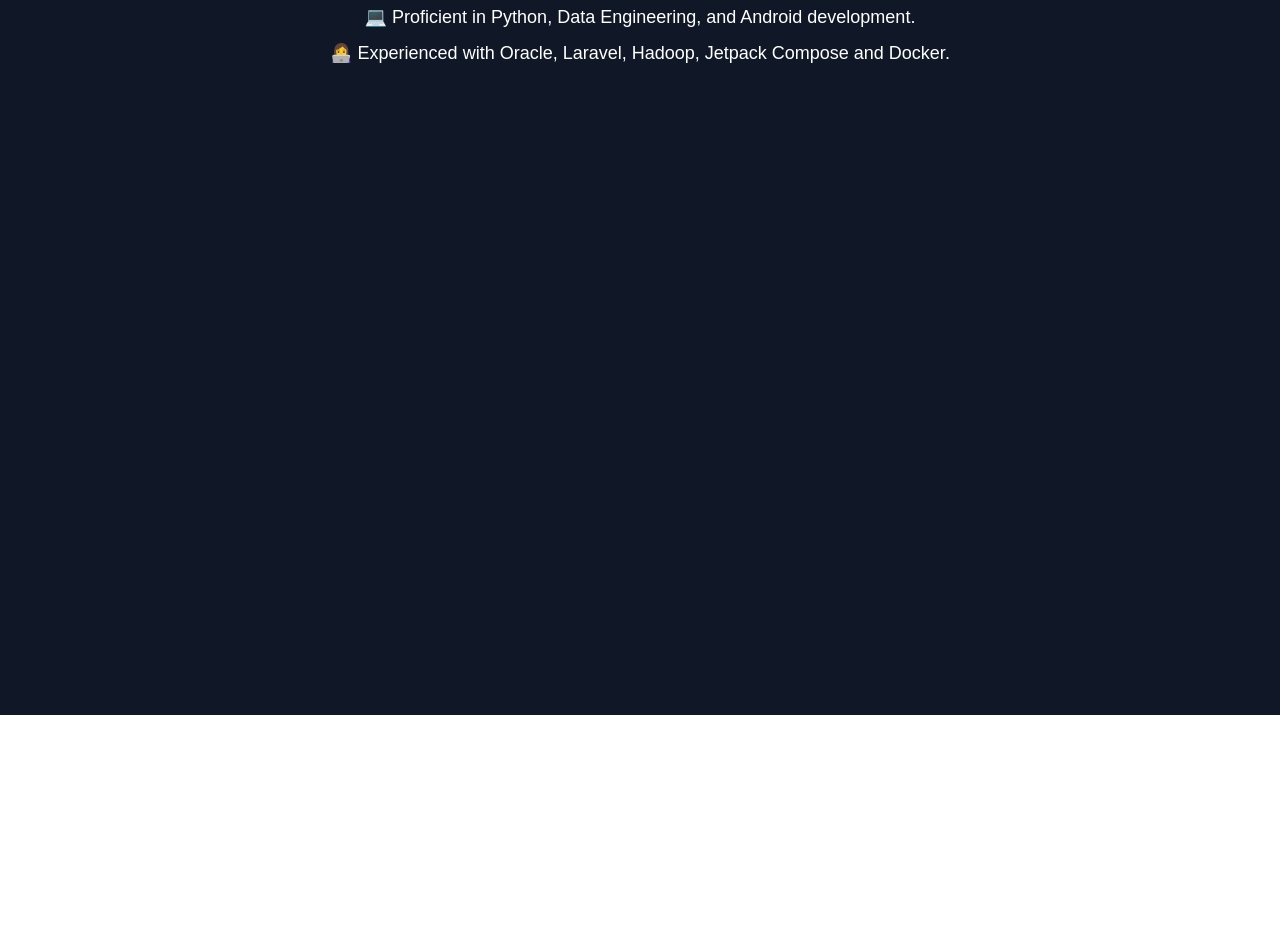
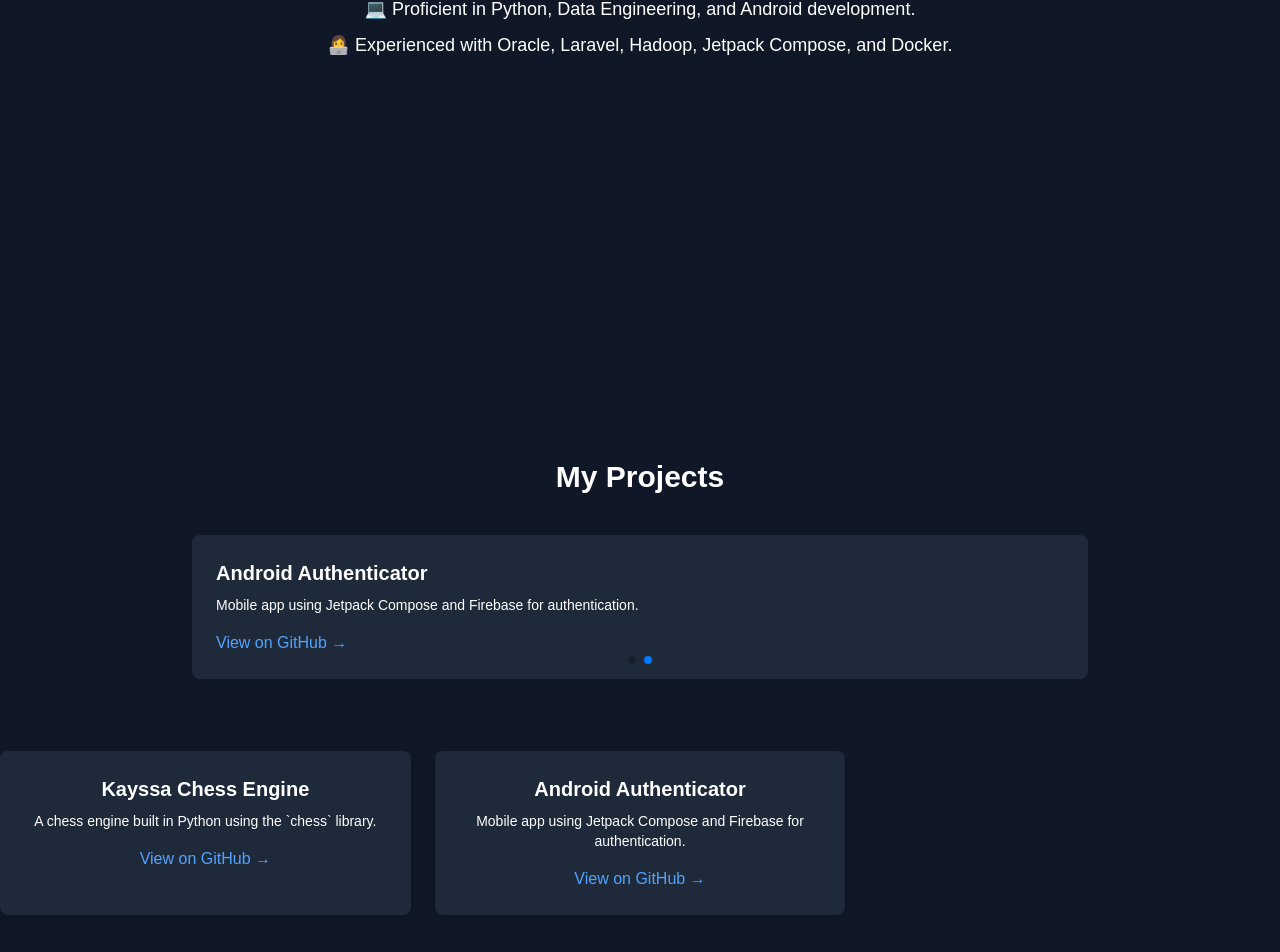
Before and after one commit to DeporS/portfolio, a Next.js app in the folder my-portfolio/: page / in a window 1280 px wide. Shown: the part 885-1837 px from the top of the page. Before the commit the page ends 1600 px from the top, so only its background shows below. Built offline with nearby package versions, Linux system fonts and the light colour scheme.

Commit message:
Add projects

```diff
--- a/my-portfolio/app/page.tsx
+++ b/my-portfolio/app/page.tsx
@@ -1,5 +1,6 @@
 import Image from "next/image";
-import About from "@/components/About";
+import AnimatedSection from "@/components/AnimatedSection";
+import Projects from "@/components/Projects";
 
 export default function Home() {
   return (
@@ -9,7 +10,7 @@ export default function Home() {
           Hi, I'm Krzysztof Matyla 👋
         </h1>
         <p className="text-lg sm:text-xl mt-4">
-          Python & Android Developer | Data Engineer
+          Data Engineer | Python & Android Developer
         </p>
         <div className="mt-6 flex gap-4">
           <a className="px-6 py-2 bg-blue-500 rounded-lg">CV</a>
@@ -22,8 +23,17 @@ export default function Home() {
         </div>
       </section>
 
-      <div>
-        <About />
+      <div className="flex flex-col items-center gap-100">
+        <AnimatedSection
+          id="aboutMe"
+          title="About Me"
+          content={[
+            "🎓 Computer Science Bachelor's student at Poznań University of Technology.",
+            "💻 Proficient in Python, Data Engineering, and Android development.",
+            "👩‍💻 Experienced with Oracle, Laravel, Hadoop, Jetpack Compose, and Docker.",
+          ]}
+        />
+        <Projects />
       </div>
     </main>
   );
--- a/my-portfolio/components/About.tsx
+++ b/my-portfolio/components/About.tsx
@@ -34,14 +34,14 @@ const About = () => {
       }`}
     >
       <h2 className="text-3xl font-bold">About Me</h2>
-      <p className="text-xl mt-4">
+      <p className="text-sm sm:text-lg mt-2">
         🎓 Computer Science Bachelor's student at Poznań University of
         Technology.
       </p>
-      <p className="text-lg mt-2">
+      <p className="text-sm sm:text-lg mt-2">
         💻 Proficient in Python, Data Engineering, and Android development.
       </p>
-      <p className="text-lg mt-2">
+      <p className="text-sm sm:text-lg mt-2">
         👩‍💻 Experienced with Oracle, Laravel, Hadoop, Jetpack Compose and Docker.
       </p>
     </section>
--- /dev/null
+++ b/my-portfolio/components/AnimatedSection.tsx
@@ -0,0 +1,51 @@
+// components/AnimatedSection.tsx
+"use client";
+
+import { useState, useEffect } from "react";
+
+interface AnimatedSectionProps {
+  id: string;
+  title: string;
+  content: string[];
+}
+
+const AnimatedSection = ({ id, title, content }: AnimatedSectionProps) => {
+  const [isVisible, setIsVisible] = useState(false);
+
+  useEffect(() => {
+    const observer = new IntersectionObserver(
+      (entries) => {
+        const [entry] = entries;
+        if (entry.isIntersecting) {
+          setIsVisible(true);
+        }
+      },
+      { threshold: 0.1 }
+    );
+
+    const section = document.getElementById(id);
+    if (section) {
+      observer.observe(section);
+    }
+
+    return () => observer.disconnect();
+  }, [id]);
+
+  return (
+    <section
+      id={id}
+      className={`text-white flex flex-col items-center text-center px-4 transition-all duration-2000 ${
+        isVisible ? "opacity-100 animate-fadeIn" : "opacity-0"
+      }`}
+    >
+      <h2 className="text-2xl sm:text-3xl font-bold">{title}</h2>
+      {content.map((paragraph, index) => (
+        <p key={index} className="text-sm sm:text-lg mt-2">
+          {paragraph}
+        </p>
+      ))}
+    </section>
+  );
+};
+
+export default AnimatedSection;
--- /dev/null
+++ b/my-portfolio/components/Projects.tsx
@@ -0,0 +1,104 @@
+// components/Projects.tsx
+"use client";
+
+import { useState, useEffect } from "react";
+import { Swiper, SwiperSlide } from "swiper/react";
+import { Pagination, Navigation, Autoplay } from "swiper/modules";
+import "swiper/css";
+import "swiper/css/pagination";
+import "swiper/css/navigation";
+
+const projects = [
+  {
+    name: "Kayssa Chess Engine",
+    description: "A chess engine built in Python using the `chess` library.",
+    link: "https://github.com/DeporS/kayssa",
+  },
+  {
+    name: "Android Authenticator",
+    description:
+      "Mobile app using Jetpack Compose and Firebase for authentication.",
+    link: "https://github.com/DeporS/android-auth",
+  },
+];
+
+const Projects = () => {
+  const [isVisible, setIsVisible] = useState(false);
+
+  useEffect(() => {
+    const observer = new IntersectionObserver(
+      (entries) => {
+        const [entry] = entries;
+        if (entry.isIntersecting) {
+          setIsVisible(true);
+        }
+      },
+      { threshold: 0.1 }
+    );
+
+    const section = document.getElementById("projects");
+    if (section) {
+      observer.observe(section);
+    }
+
+    return () => observer.disconnect();
+  }, []);
+
+  return (
+    <section
+      id="projects"
+      className={`text-white h-screen flex flex-col items-center text-center transition-all duration-2000 ${
+        isVisible ? "opacity-100 animate-fadeIn" : "opacity-0"
+      }`}
+    >
+      <h2 className="text-3xl font-bold mb-10">My Projects</h2>
+
+      <Swiper
+        modules={[Pagination, Navigation, Autoplay]}
+        spaceBetween={20}
+        slidesPerView="auto"
+        pagination={{ clickable: true }}
+        autoplay={{
+          delay: 5000, // 3 secs per slide
+          disableOnInteraction: false,
+        }}
+        className="w-full max-w-4xl mb-10"
+      >
+        {projects.map((project, index) => (
+          <SwiperSlide key={index}>
+            <div className="bg-gray-800 p-6 rounded-lg shadow-lg text-left min-w-[300px] sm:min-w-[400px] md:min-w-[500px]">
+              <h3 className="text-xl font-semibold">{project.name}</h3>
+              <p className="text-sm mt-2">{project.description}</p>
+              <a
+                href={project.link}
+                target="_blank"
+                rel="noopener noreferrer"
+                className="text-blue-400 mt-4 inline-block"
+              >
+                View on GitHub →
+              </a>
+            </div>
+          </SwiperSlide>
+        ))}
+      </Swiper>
+      <div className="grid grid-cols-1 sm:grid-cols-2 lg:grid-cols-3 gap-6 mt-8">
+        {projects.map((project, index) => (
+          <div key={index} className="bg-gray-800 p-6 rounded-lg shadow-lg">
+            <h3 className="text-xl font-semibold">{project.name}</h3>
+            <p className="text-sm mt-2">{project.description}</p>
+            <a
+              href={project.link}
+              target="_blank"
+              rel="noopener noreferrer"
+              className="text-blue-400 mt-4 inline-block"
+            >
+              View on GitHub →
+            </a>
+          </div>
+        ))}
+      </div>
+    </section>
+  );
+};
+
+export default Projects;
--- a/my-portfolio/package.json
+++ b/my-portfolio/package.json
@@ -13,7 +13,8 @@
     "next": "15.2.1",
     "postcss": "^8.5.3",
     "react": "^19.0.0",
-    "react-dom": "^19.0.0"
+    "react-dom": "^19.0.0",
+    "swiper": "^11.2.5"
   },
   "devDependencies": {
     "@tailwindcss/postcss": "^4",
--- /dev/null
+++ b/package.json
@@ -0,0 +1,5 @@
+{
+  "dependencies": {
+    "swiper": "^11.2.5"
+  }
+}
```
Also changed, not shown: 2 other files (tests, documents, lock files or other folders).
